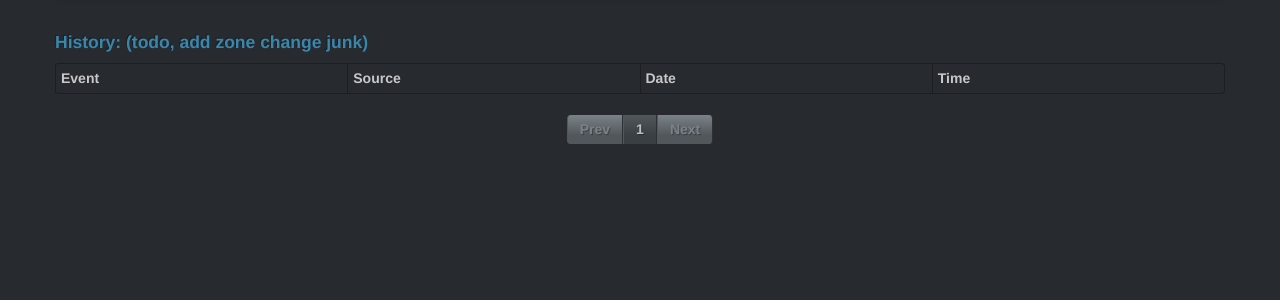
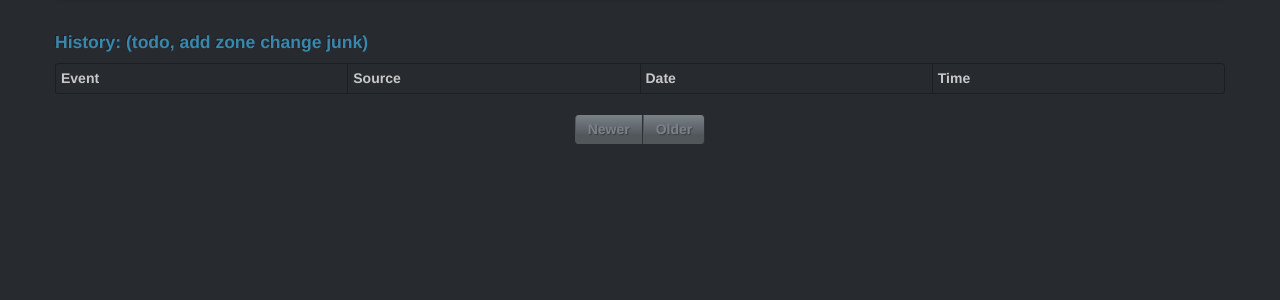
Before and after one commit to evanmj/calzone, a Flask app: template app/templates/history.html in a window 1280 px wide. Shown: the part 42-342 px from the top of the page. Run offline with Flask 2, Linux system fonts and the light colour scheme; tables that the repository leaves empty hold one stand-in row (values such as "Sample post"); the template is opened without the code that fills it: values that come from a table or form of the project are taken from there, most other values are stand-ins (such as "Sample title", 1, 10 or a date in 2020); parts of the project's set-up code (start-up, migrations or seed data) failed here and were passed over.

Commit message:
Better History Pagination

```diff
--- a/app/templates/history.html
+++ b/app/templates/history.html
@@ -2,6 +2,8 @@
 {% extends "base.html" %}
 
 {% block content %}
+
+{# Start History Table #}
 
 <h4 class="text-info">History: (todo, add zone change junk)</h4>
 {% include 'flash.html' %}
@@ -33,21 +35,33 @@
 
 </table>
 
+{# Start Pagination #}
+
 <center>
   <div class="pagination">
     <ul>
       {% if history.has_prev %}
-        <li><a href="{{ url_for('history', page = history.prev_num) }}">Prev</a></li>
+        <li><a href="{{ url_for('history', page = history.prev_num) }}">Newer</a></li>
       {% else %}
-        <li class="disabled"><a href="#">Prev</a></li>
+        <li class="disabled"><a href="#">Newer</a></li>
       {% endif %}
 
-        <li><a href="#">{{ curr_page }}</a></li>
+      {%- for page in history.iter_pages(left_edge=1, left_current=0, right_current=1, right_edge=1) %}
+        {% if page %}
+          {% if page != history.page %}
+            <li><a href="{{ url_for('history', page = page) }}">{{ page }}</a></li>
+          {% else %}
+          <li class="disabled"><a href="#">{{ page }}</a></li>
+          {% endif %}
+        {% else %}
+            <li><a href="#">...</a></li>
+        {% endif %}
+      {%- endfor %}
 
       {% if history.has_next %}
-        <li><a href="{{ url_for('history', page = history.next_num) }}">Next</a></li>
+        <li><a href="{{url_for('history', page = history.next_num) }}">Older</a></li>
       {% else %}
-        <li class="disabled"><a href="#">Next</a></li>
+        <li class="disabled"><a href="#">Older</a></li>
       {% endif %}
     </ul>
   </div>
```
